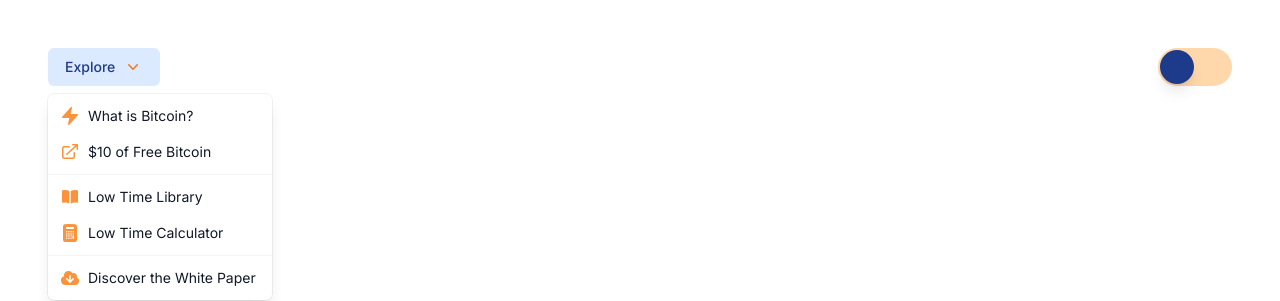
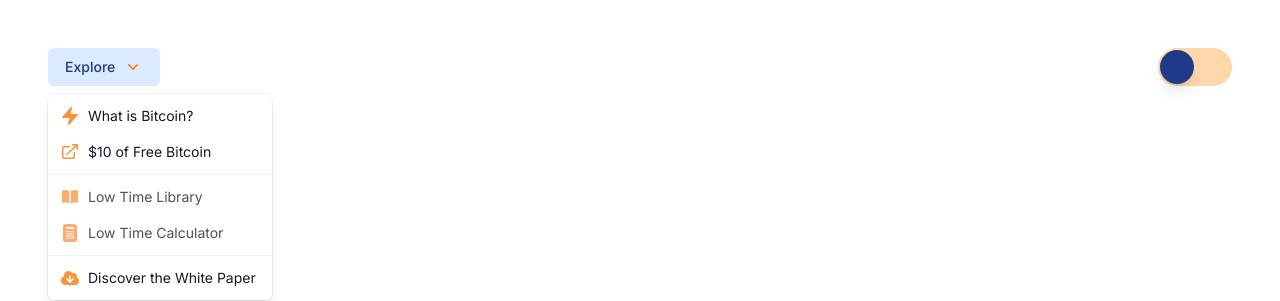
Before and after one commit to ksecco/lowtimelife, a Next.js app: page / in a window 1280 px wide. Both pictures are taken after a click on the button "Explore". Shown: the top 301 px of the page. Built offline with nearby package versions, Linux system fonts and the light colour scheme.

Commit message:
disabling future features

```diff
--- a/components/nav.tsx
+++ b/components/nav.tsx
@@ -19,10 +19,12 @@
     setShowDefinition(true);
   }
 
-  function getButtonClassName(active: boolean) {
+  function getButtonClassName(active: boolean, disabled: boolean = false) {
     return `${
       active ? "bg-orange-200 text-blue-900" : "text-gray-900"
-    } group flex w-full items-center rounded-md px-2 py-2 text-sm`;
+    } group flex w-full items-center rounded-md px-2 py-2 text-sm ${
+      disabled && "opacity-75"
+    }`;
   }
 
   return (
@@ -73,7 +75,7 @@
             <div className="px-1 py-1">
               <Menu.Item disabled>
                 {({ active }) => (
-                  <button className={getButtonClassName(active)}>
+                  <button className={getButtonClassName(active, true)}>
                     <BookOpenIcon className={iconClassName} />
                     Low Time Library
                   </button>
@@ -81,7 +83,7 @@
               </Menu.Item>
               <Menu.Item disabled>
                 {({ active }) => (
-                  <button className={getButtonClassName(active)}>
+                  <button className={getButtonClassName(active, true)}>
                     <CalculatorIcon className={iconClassName} />
                     Low Time Calculator
                   </button>
```
